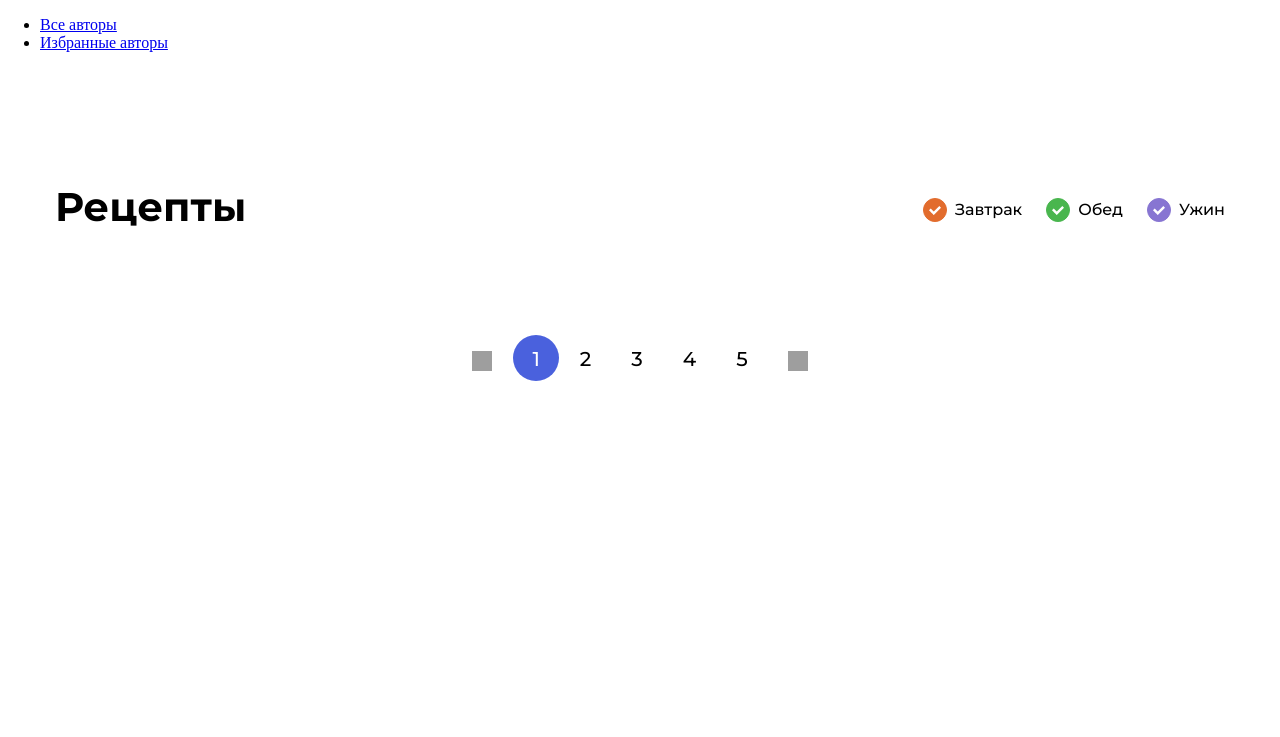
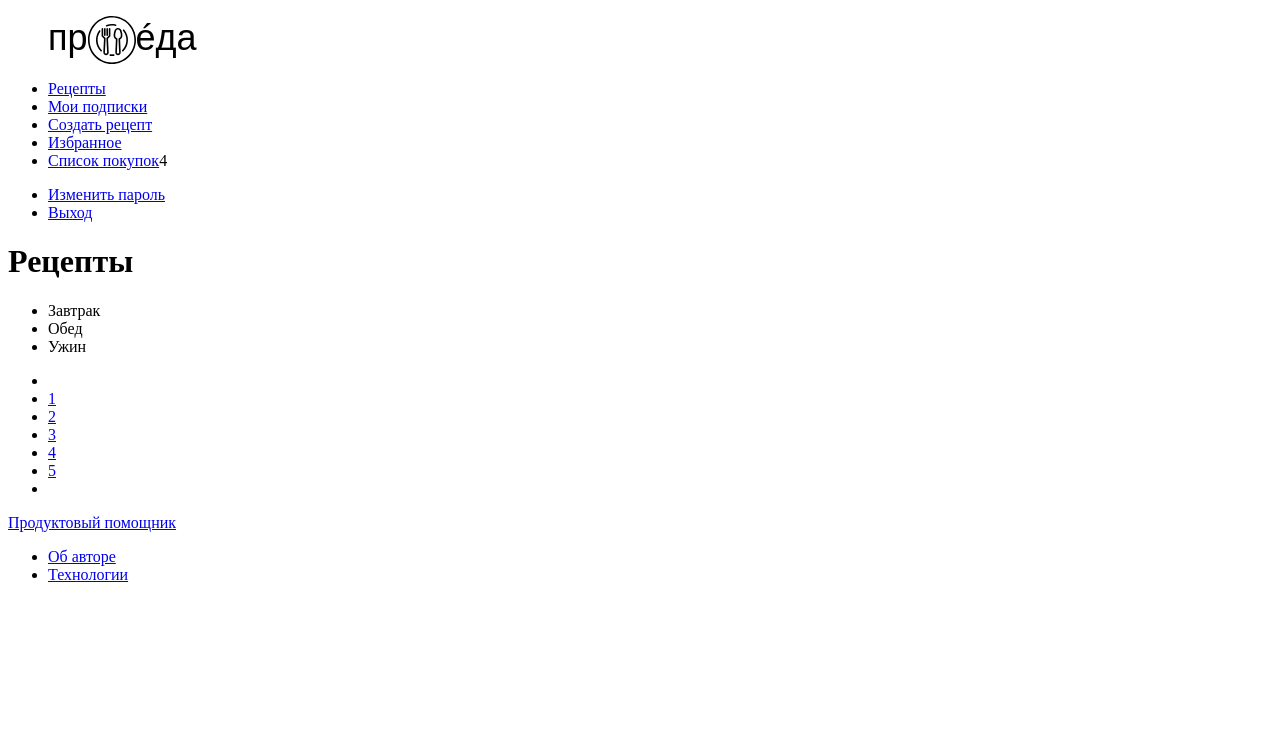
Before and after one commit to fromRussiaImportLove/proeda, a Django app: page / in a window 1280 px wide. Shown: the top 737 px of the page. After the commit the page ends 582 px from the top, so only its background shows below. Run offline with Django 3.2, Linux system fonts and the light colour scheme; the visitor is signed in with stand-in values (Sample User, id 1); data that the repository does not hold is empty; parts of the project's set-up code (start-up, migrations or seed data) failed here and were passed over; some libraries are stand-ins or nearby versions; grey boxes are pictures that could not be loaded.

Commit message:
fix icon size, make logo, add favicon

```diff
--- a/front/blocks/icon-left/icon-left.css
+++ b/front/blocks/icon-left/icon-left.css
@@ -2,7 +2,7 @@
     display: inline-block;
     vertical-align: middle;
     position: relative;
-    width: 20px;
-    height: 20px;
+    width: 18px;
+    height: 18px;
     background-image: url("../../images/left.svg");
 }
--- a/front/blocks/icon-right/icon-right.css
+++ b/front/blocks/icon-right/icon-right.css
@@ -2,7 +2,7 @@
     display: inline-block;
     vertical-align: middle;
     position: relative;
-    width: 20px;
-    height: 20px;
+    width: 18px;
+    height: 18px;
     background-image: url("../../images/right.svg");
 }
--- /dev/null
+++ b/front/pages/logo.css
@@ -0,0 +1,18 @@
+.logo {
+    display: inline-block;
+    vertical-align: middle;
+    position: relative;
+    width: 48px;
+    height: 48px;
+    background-image: url("../images/dish.svg");
+}
+
+.logo-text{
+    font-style: normal;
+    font-weight: 500;
+    font-size: 36px;
+    line-height: 20px;
+    color: inherit;
+    cursor: pointer;
+    font-family: 'Montserrat', sans-serif;
+}
--- a/front/templates/base.html
+++ b/front/templates/base.html
@@ -7,7 +7,10 @@
     <title>{% block title %}Заголовок страницы{% endblock %} | proEda</title>
     <!-- Загрузка статики -->
     {% load static %}
-    <link rel="stylesheet" href="{% static 'recipes/pages/index.css' %}">
+    <link rel="shortcut icon" type="image/svg" href="{% static "recipes/images/hamburger.svg" %}">
+    <link rel="stylesheet" href="{% static 'recipes/pages/logo.css' %}">
+    {% block head_style %}
+    {% endblock %}
 </head>
 
 <body class="body">
@@ -18,7 +21,7 @@
         {% endblock content %}
     </main>
     {% include 'footer.html' %}
-    {% include 'js_include.html' %}
+    {% block include_js %}{% endblock %}
 </body>
 
 </html>
--- a/front/templates/nav.html
+++ b/front/templates/nav.html
@@ -1,14 +1,23 @@
 {% if user.is_authenticated %}
-    <div class="row">
-        <ul class="nav nav-tabs">
-            <li class="nav-item">
-                <a class="nav-link {% if index %}active{% endif %}" href="{% url 'index' %}">Все авторы</a>
-            </li>
-            <li class="nav-item">
-                <a class="nav-link {% if follow %}active{% endif %}" href="{%url 'index' %}">Избранные авторы</a>
-            </li>
-        </ul>
-    </div>
+<header class="header">
+    <nav class="nav">
+        <div class="nav__container container">
+            <ul class="nav__items list"><div class="logo-text">пр<span class="logo"></span>éда</div></ul>
+            <ul class="nav__items list">
+                <li class="nav__item nav__item_active"><a href="#" class="nav__link link">Рецепты</a></li>
+                <li class="nav__item"><a href="#" class="nav__link link">Мои подписки</a></li>
+                <li class="nav__item"><a href="#" class="nav__link link">Создать рецепт</a></li>
+                <li class="nav__item"><a href="#" class="nav__link link">Избранное</a></li>
+                <li class="nav__item"><a href="#" class="nav__link link">Список покупок</a><span class="badge badge_style_blue nav__badge" id="counter">4</span></li>
+
+            </ul>
+            <ul class="nav__items list">
+                <li class="nav__item"><a href="#" class="nav__link link">Изменить пароль</a></li>
+                <li class="nav__item"><a href="#" class="nav__link link">Выход</a></li>
+            </ul>
+        </div>
+    </nav>
+</header>
 {% else %}
     <header class="header">
     <nav class="nav">
--- a/recipes/admin.py
+++ b/recipes/admin.py
@@ -45,7 +45,7 @@ class IngredientsInRecipeAdmin(admin.ModelAdmin):
     list_display_links = ('recipe', 'ingredient')
     list_display = ('recipe', 'ingredient', 'amount')
     search_fields = ('recipe', 'ingredient')
-    raw_id_fields = ('ingredient',)
+    autocomplete_fields = ('ingredient',)
 
 
 @admin.register(Follow, Favorite, Basket)
```
Also changed, not shown: front/images/dish.svg (added), front/images/hamburger.svg (added), front/vendor/normalize.css (renamed from front/images/vendor/normalize.css).
